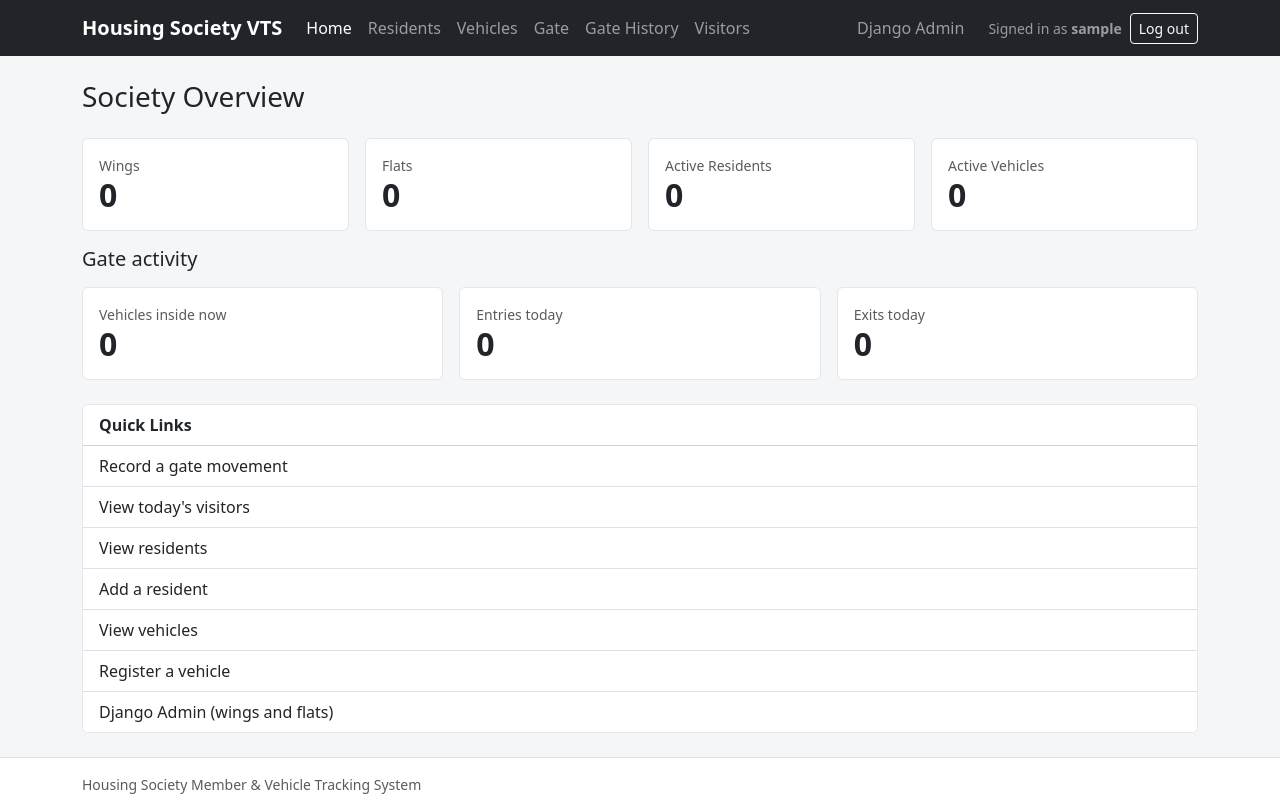
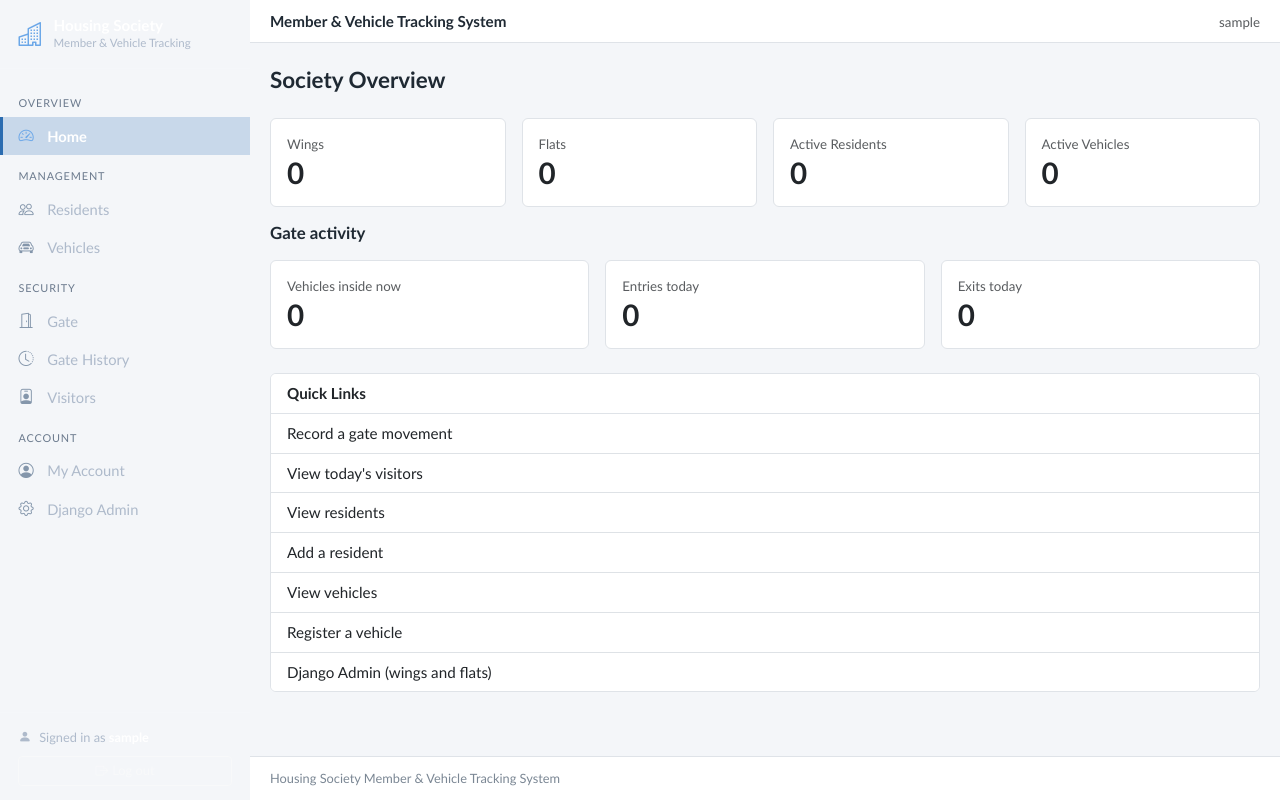
Before and after one commit to gaurivvv/HousingSocietyVTS, a Django app: page / in a window 1280 px wide. After the commit the page ends 786 px from the top, so only its background shows below. Run offline with Django 5.2, Linux system fonts and the light colour scheme; the visitor is signed in with stand-in values (Sample User, id 1); data that the repository does not hold is empty.

Commit message:
Replace the top navbar with an application sidebar shell and a professional base style

```diff
--- a/static/css/style.css
+++ b/static/css/style.css
@@ -1,13 +1,168 @@
-body {
-    background-color: #f5f6f8;
+:root {
+    --app-sidebar-bg: #17212f;
+    --app-sidebar-fg: #aebacb;
+    --app-sidebar-active: #2b6cb0;
+    --app-border: #dfe3e8;
+    --app-bg: #f4f6f9;
+    --app-ink: #1f2933;
 }
 
-.card {
-    border-color: #e3e6ea;
+body {
+    background-color: var(--app-bg);
+    color: var(--app-ink);
+    font-family: Calibri, "Segoe UI", system-ui, -apple-system, Arial, sans-serif;
+    font-size: 0.95rem;
 }
 
+/* ---------- App shell ---------- */
+
+.app-shell { display: flex; min-height: 100vh; }
+
+.app-sidebar {
+    width: 250px;
+    flex: 0 0 250px;
+    background-color: var(--app-sidebar-bg);
+    color: var(--app-sidebar-fg);
+    display: flex;
+    flex-direction: column;
+}
+
+.app-main { flex: 1 1 auto; min-width: 0; display: flex; flex-direction: column; }
+
+.app-topbar {
+    display: flex;
+    align-items: center;
+    gap: 0.75rem;
+    background: #fff;
+    border-bottom: 1px solid var(--app-border);
+    padding: 0.6rem 1.25rem;
+}
+
+.app-topbar-title { font-weight: 600; font-size: 0.95rem; }
+.app-topbar .nav-link { padding: 0; color: var(--app-sidebar-active); }
+
+.app-content { flex: 1 1 auto; padding: 1.5rem 1.25rem; }
+
+.app-footer {
+    border-top: 1px solid var(--app-border);
+    background: #fff;
+    padding: 0.75rem 1.25rem;
+    font-size: 0.8rem;
+    color: #7b8794;
+}
+
+/* ---------- Brand ---------- */
+
+.app-brand {
+    display: flex;
+    align-items: center;
+    gap: 0.7rem;
+    padding: 1rem 1.15rem;
+    border-bottom: 1px solid rgba(255, 255, 255, 0.08);
+    color: #fff;
+}
+
+.app-brand .bi { font-size: 1.5rem; color: #6ba7e8; }
+.app-brand-name { font-weight: 600; line-height: 1.2; }
+.app-brand-sub { font-size: 0.72rem; color: var(--app-sidebar-fg); }
+
+/* ---------- Sidebar navigation ---------- */
+
+.app-nav { padding: 0.75rem 0; flex: 1 1 auto; overflow-y: auto; }
+
+.app-nav-heading {
+    padding: 0.85rem 1.15rem 0.35rem;
+    font-size: 0.68rem;
+    letter-spacing: 0.08em;
+    text-transform: uppercase;
+    color: #6b7a8d;
+}
+
+.app-nav .nav-item {
+    position: relative;
+    display: flex;
+    align-items: center;
+    padding-left: 1.15rem;
+}
+
+.app-nav .nav-item > .bi {
+    width: 1.25rem;
+    font-size: 0.95rem;
+    color: #8496ab;
+    flex: 0 0 auto;
+}
+
+.app-nav .nav-link {
+    color: var(--app-sidebar-fg);
+    padding: 0.5rem 1.15rem 0.5rem 0.55rem;
+    flex: 1 1 auto;
+    font-size: 0.92rem;
+}
+
+/* Makes the whole row clickable without changing the anchor markup */
+.app-nav .nav-link::after { content: ""; position: absolute; inset: 0; }
+
+.app-nav .nav-item:hover { background-color: rgba(255, 255, 255, 0.06); }
+.app-nav .nav-item:hover .nav-link,
+.app-nav .nav-item:hover > .bi { color: #fff; }
+
+.app-nav .nav-item:has(.nav-link.active) {
+    background-color: rgba(43, 108, 176, 0.22);
+    box-shadow: inset 3px 0 0 var(--app-sidebar-active);
+}
+
+.app-nav .nav-link.active { color: #fff; font-weight: 600; }
+.app-nav .nav-item:has(.nav-link.active) > .bi { color: #6ba7e8; }
+
+.app-sidebar-footer {
+    border-top: 1px solid rgba(255, 255, 255, 0.08);
+    padding: 0.9rem 1.15rem;
+}
+
+.app-user {
+    display: flex;
+    align-items: center;
+    gap: 0.5rem;
+    font-size: 0.8rem;
+    margin-bottom: 0.6rem;
+}
+
+.app-user strong { color: #fff; }
+
+/* ---------- Content elements ---------- */
+
+h1.h3 { font-size: 1.4rem; font-weight: 600; }
+h2.h5 { font-size: 1.05rem; font-weight: 600; }
+
+.card { border-color: var(--app-border); border-radius: 6px; }
+.card-header { border-bottom-color: var(--app-border); font-size: 0.95rem; }
+
 .stat-card .stat-value {
-    font-size: 2rem;
+    font-size: 1.85rem;
     font-weight: 600;
     line-height: 1.2;
 }
+
+.table { font-size: 0.9rem; }
+.table > thead th {
+    font-size: 0.74rem;
+    letter-spacing: 0.04em;
+    text-transform: uppercase;
+    color: #52606d;
+    font-weight: 600;
+    white-space: nowrap;
+}
+.table > tbody td { padding-top: 0.6rem; padding-bottom: 0.6rem; }
+
+.badge { font-weight: 600; font-size: 0.72rem; }
+.btn { font-size: 0.9rem; }
+.btn-sm { font-size: 0.8rem; }
+.form-label { font-size: 0.88rem; font-weight: 600; margin-bottom: 0.3rem; }
+.form-text { font-size: 0.78rem; }
+
+/* ---------- Small screens ---------- */
+
+@media (max-width: 991.98px) {
+    .app-sidebar { flex: 0 0 auto; }
+    .app-content { padding: 1rem 0.9rem; }
+}
--- a/templates/base.html
+++ b/templates/base.html
@@ -6,78 +6,116 @@
     <meta name="viewport" content="width=device-width, initial-scale=1">
     <title>{% block title %}Home{% endblock %} | Housing Society VTS</title>
     <link href="https://cdn.jsdelivr.net/npm/bootstrap@5.3.3/dist/css/bootstrap.min.css" rel="stylesheet">
+    <link href="https://cdn.jsdelivr.net/npm/bootstrap-icons@1.11.3/font/bootstrap-icons.css" rel="stylesheet">
     <link href="{% static 'css/style.css' %}" rel="stylesheet">
 </head>
-<body class="d-flex flex-column min-vh-100">
+<body>
+<div class="app-shell">
 
-    <nav class="navbar navbar-expand-lg navbar-dark bg-dark">
-        <div class="container">
-            <a class="navbar-brand fw-semibold" href="{% url 'dashboard:home' %}">Housing Society VTS</a>
-            <button class="navbar-toggler" type="button" data-bs-toggle="collapse"
-                    data-bs-target="#mainNavbar" aria-controls="mainNavbar"
-                    aria-expanded="false" aria-label="Toggle navigation">
-                <span class="navbar-toggler-icon"></span>
-            </button>
-            <div class="collapse navbar-collapse" id="mainNavbar">
-                <ul class="navbar-nav me-auto">
+    <aside class="app-sidebar offcanvas-lg offcanvas-start" tabindex="-1" id="appSidebar">
+        <div class="app-brand">
+            <i class="bi bi-buildings"></i>
+            <div>
+                <div class="app-brand-name">Housing Society</div>
+                <div class="app-brand-sub">Member &amp; Vehicle Tracking</div>
+            </div>
+            <button type="button" class="btn-close btn-close-white ms-auto d-lg-none"
+                    data-bs-dismiss="offcanvas" data-bs-target="#appSidebar" aria-label="Close"></button>
+        </div>
+
         {% if user.is_authenticated %}
-                    <li class="nav-item">
+            <nav class="app-nav">
+                <div class="app-nav-heading">Overview</div>
+                <ul class="nav flex-column">
+                    <li class="nav-item"><i class="bi bi-speedometer2"></i>
                         <a class="nav-link {% if request.resolver_match.app_name == 'dashboard' %}active{% endif %}" href="{% url 'dashboard:home' %}">Home</a>
                     </li>
+                </ul>
+
+                {% if perms.residents.view_resident or perms.vehicles.view_vehicle %}
+                    <div class="app-nav-heading">Management</div>
+                    <ul class="nav flex-column">
                         {% if perms.residents.view_resident %}
-                    <li class="nav-item">
+                            <li class="nav-item"><i class="bi bi-people"></i>
                                 <a class="nav-link {% if request.resolver_match.app_name == 'residents' %}active{% endif %}" href="{% url 'residents:resident_list' %}">Residents</a>
                             </li>
                         {% endif %}
                         {% if perms.vehicles.view_vehicle %}
-                    <li class="nav-item">
+                            <li class="nav-item"><i class="bi bi-car-front"></i>
                                 <a class="nav-link {% if request.resolver_match.app_name == 'vehicles' %}active{% endif %}" href="{% url 'vehicles:vehicle_list' %}">Vehicles</a>
                             </li>
                         {% endif %}
+                    </ul>
+                {% endif %}
+
+                {% if perms.tracking.add_vehiclelog or perms.tracking.view_vehiclelog or perms.visitors.view_visitor %}
+                    <div class="app-nav-heading">Security</div>
+                    <ul class="nav flex-column">
                         {% if perms.tracking.add_vehiclelog %}
-                    <li class="nav-item">
+                            <li class="nav-item"><i class="bi bi-door-open"></i>
                                 <a class="nav-link {% if request.resolver_match.view_name == 'tracking:gate' %}active{% endif %}" href="{% url 'tracking:gate' %}">Gate</a>
                             </li>
                         {% endif %}
                         {% if perms.tracking.view_vehiclelog %}
-                    <li class="nav-item">
+                            <li class="nav-item"><i class="bi bi-clock-history"></i>
                                 <a class="nav-link {% if request.resolver_match.view_name == 'tracking:history' %}active{% endif %}" href="{% url 'tracking:history' %}">Gate History</a>
                             </li>
                         {% endif %}
                         {% if perms.visitors.view_visitor %}
-                    <li class="nav-item">
+                            <li class="nav-item"><i class="bi bi-person-badge"></i>
                                 <a class="nav-link {% if request.resolver_match.app_name == 'visitors' %}active{% endif %}" href="{% url 'visitors:visitor_list' %}">Visitors</a>
                             </li>
                         {% endif %}
+                    </ul>
                 {% endif %}
-                </ul>
-                <ul class="navbar-nav align-items-lg-center">
+
+                <div class="app-nav-heading">Account</div>
+                <ul class="nav flex-column">
+                    <li class="nav-item"><i class="bi bi-person-circle"></i>
+                        <a class="nav-link {% if request.resolver_match.view_name == 'accounts:my_account' %}active{% endif %}" href="{% url 'accounts:my_account' %}">My Account</a>
+                    </li>
                     {% if user.is_staff %}
-                    <li class="nav-item">
+                        <li class="nav-item"><i class="bi bi-gear"></i>
                             <a class="nav-link" href="{% url 'admin:index' %}">Django Admin</a>
                         </li>
                     {% endif %}
-                    {% if user.is_authenticated %}
-                        <li class="nav-item">
-                            <span class="navbar-text small ms-lg-3">Signed in as <strong>{{ user.get_username }}</strong></span>
-                        </li>
-                        <li class="nav-item">
-                            <form method="post" action="{% url 'accounts:logout' %}" class="d-inline ms-lg-2">
-                                {% csrf_token %}
-                                <button type="submit" class="btn btn-outline-light btn-sm">Log out</button>
-                            </form>
-                        </li>
-                    {% else %}
-                        <li class="nav-item">
-                            <a class="nav-link" href="{% url 'accounts:login' %}">Log in</a>
-                        </li>
-                    {% endif %}
                 </ul>
-            </div>
-        </div>
             </nav>
 
-    <main class="container py-4 flex-grow-1">
+            <div class="app-sidebar-footer">
+                <div class="app-user">
+                    <i class="bi bi-person-fill"></i>
+                    <span>Signed in as <strong>{{ user.get_username }}</strong></span>
+                </div>
+                <form method="post" action="{% url 'accounts:logout' %}">
+                    {% csrf_token %}
+                    <button type="submit" class="btn btn-outline-light btn-sm w-100">
+                        <i class="bi bi-box-arrow-right me-1"></i>Log out
+                    </button>
+                </form>
+            </div>
+        {% endif %}
+    </aside>
+
+    <div class="app-main">
+        <header class="app-topbar">
+            {% if user.is_authenticated %}
+                <button class="btn btn-sm btn-outline-secondary d-lg-none" type="button"
+                        data-bs-toggle="offcanvas" data-bs-target="#appSidebar" aria-controls="appSidebar">
+                    <i class="bi bi-list"></i>
+                </button>
+            {% endif %}
+            <span class="app-topbar-title">Member &amp; Vehicle Tracking System</span>
+            <div class="ms-auto">
+                {% if user.is_authenticated %}
+                    <span class="navbar-text small text-muted d-none d-sm-inline">{{ user.get_username }}</span>
+                {% else %}
+                    <a class="nav-link" href="{% url 'accounts:login' %}">Log in</a>
+                {% endif %}
+            </div>
+        </header>
+
+        <main class="app-content">
             {% if messages %}
                 {% for message in messages %}
                     <div class="alert alert-{% if message.tags == 'error' %}danger{% else %}{{ message.tags }}{% endif %} alert-dismissible fade show" role="alert">
@@ -90,11 +128,11 @@
             {% block content %}{% endblock %}
         </main>
 
-    <footer class="border-top bg-white py-3">
-        <div class="container small text-muted">
+        <footer class="app-footer">
             Housing Society Member &amp; Vehicle Tracking System
+        </footer>
     </div>
-    </footer>
+</div>
 
 <script src="https://cdn.jsdelivr.net/npm/bootstrap@5.3.3/dist/js/bootstrap.bundle.min.js"></script>
 </body>
```
Lines whose indentation alone changed are shown as unchanged.
